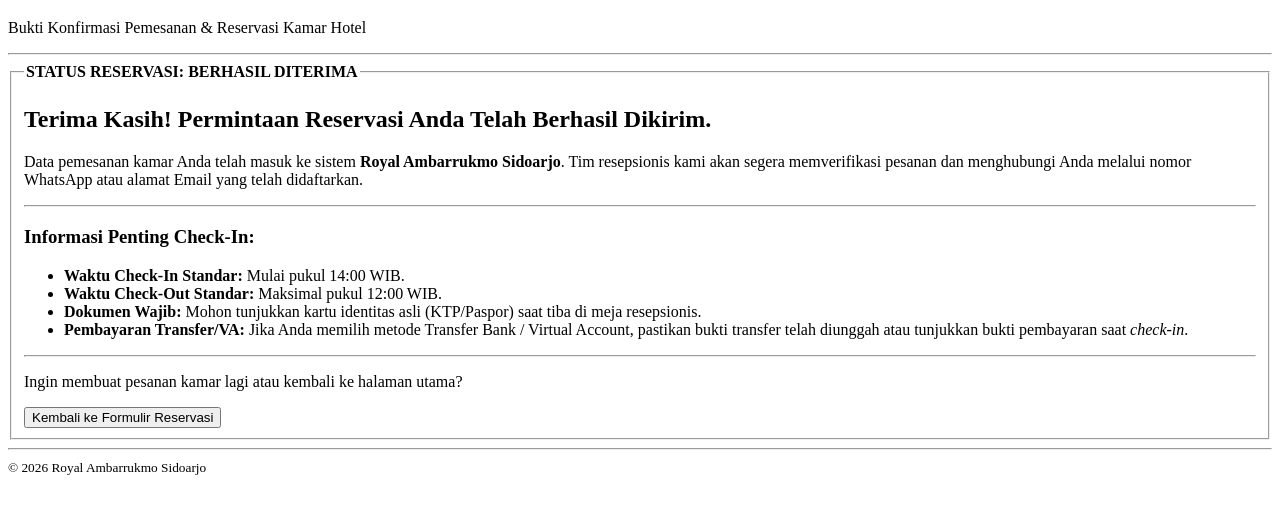
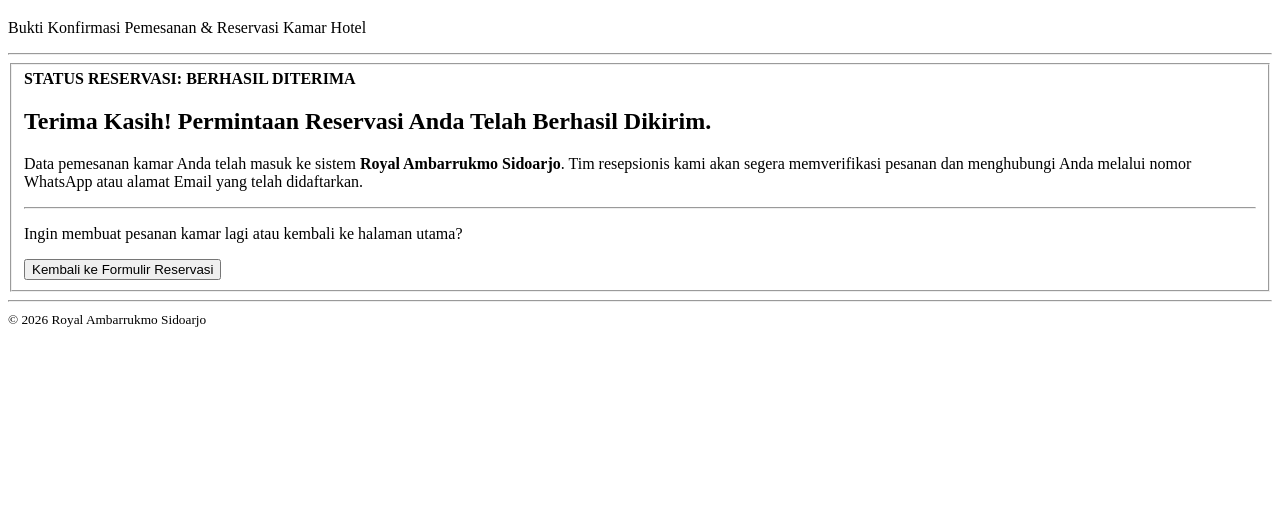
Before and after one commit to RyuEruu/reservasi-ambarukkmo, a plain HTML site: page berhasil.html in a window 1280 px wide. Shown: the part 61-574 px from the top of the page. Drawn offline with Linux system fonts and the light colour scheme.

Commit message:
Add files via upload
hapus detail reservasi

```diff
--- a/berhasil.html
+++ b/berhasil.html
@@ -18,23 +18,13 @@
 
   <main>
     <fieldset>
-      <legend><strong>STATUS RESERVASI: BERHASIL DITERIMA</strong></legend>
+      <caption><strong>STATUS RESERVASI: BERHASIL DITERIMA</strong></caption>
 
       <h2>Terima Kasih! Permintaan Reservasi Anda Telah Berhasil Dikirim.</h2>
       <p>
         Data pemesanan kamar Anda telah masuk ke sistem <strong>Royal Ambarrukmo Sidoarjo</strong>.
         Tim resepsionis kami akan segera memverifikasi pesanan dan menghubungi Anda melalui nomor WhatsApp atau alamat Email yang telah didaftarkan.
       </p>
-
-      <hr>
-
-      <h3>Informasi Penting Check-In:</h3>
-      <ul>
-        <li><strong>Waktu Check-In Standar:</strong> Mulai pukul 14:00 WIB.</li>
-        <li><strong>Waktu Check-Out Standar:</strong> Maksimal pukul 12:00 WIB.</li>
-        <li><strong>Dokumen Wajib:</strong> Mohon tunjukkan kartu identitas asli (KTP/Paspor) saat tiba di meja resepsionis.</li>
-        <li><strong>Pembayaran Transfer/VA:</strong> Jika Anda memilih metode Transfer Bank / Virtual Account, pastikan bukti transfer telah diunggah atau tunjukkan bukti pembayaran saat <em>check-in</em>.</li>
-      </ul>
 
       <hr>
 
```
